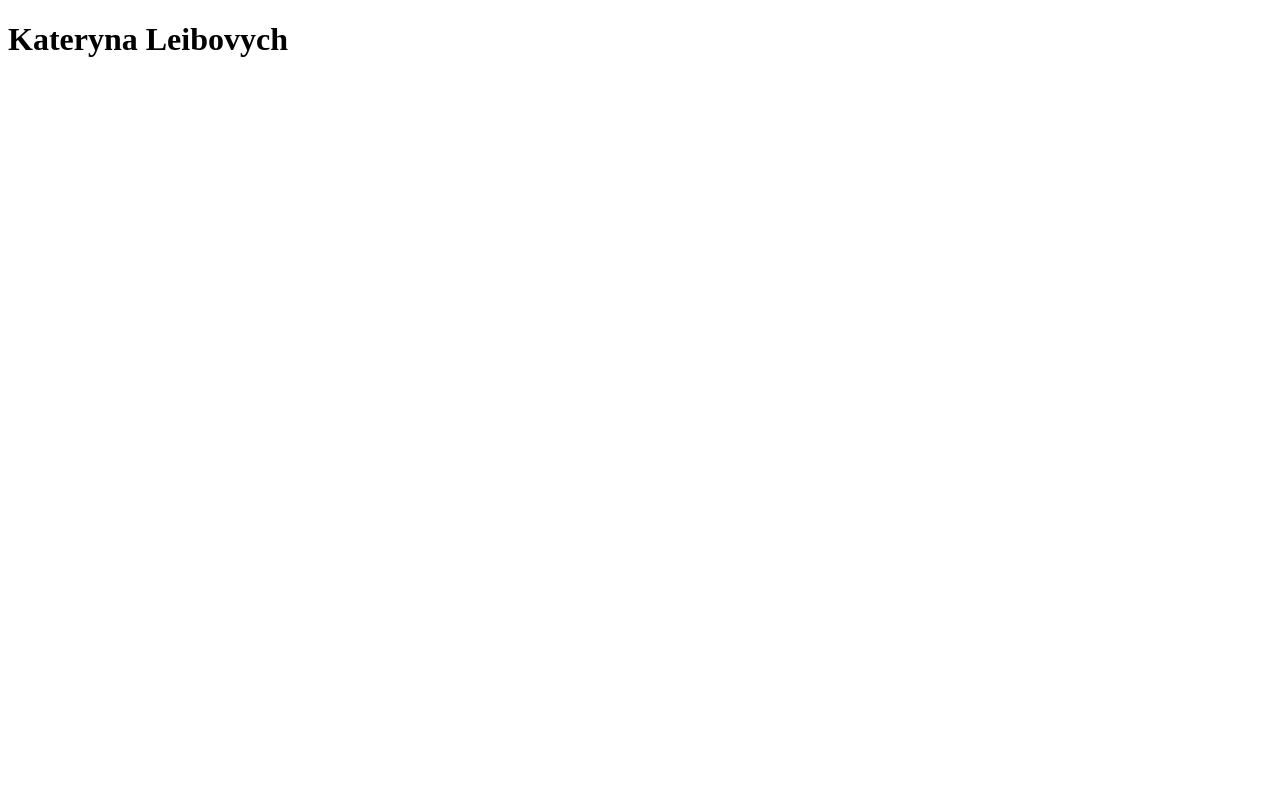
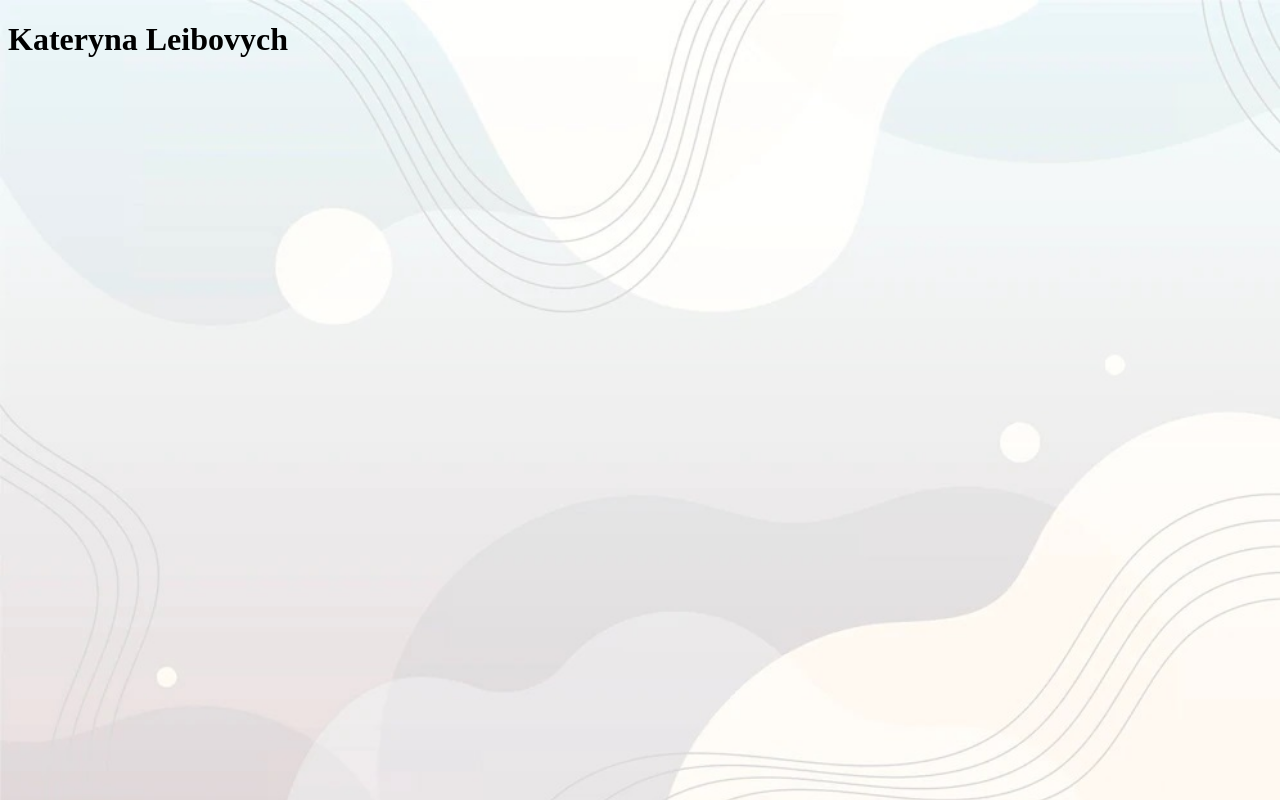
Before and after one commit to KaterynaLey/repo_html, a plain HTML site: page index.html in a window 1280 px wide. Drawn offline with Linux system fonts and the light colour scheme; the site is published under a folder, as on GitHub Pages, so addresses that start at the root find nothing.

Commit message:
Update index.html

```diff
--- a/index.html
+++ b/index.html
@@ -1,6 +1,6 @@
 <!DOCTYPE html>
 <html lang="en"
-     style="background-image:url('/img/background.jpg');
+     style="background-image:url('img/background.jpg');
      background-size:cover;">
 <head>
     <meta charset="UTF-8">
```
